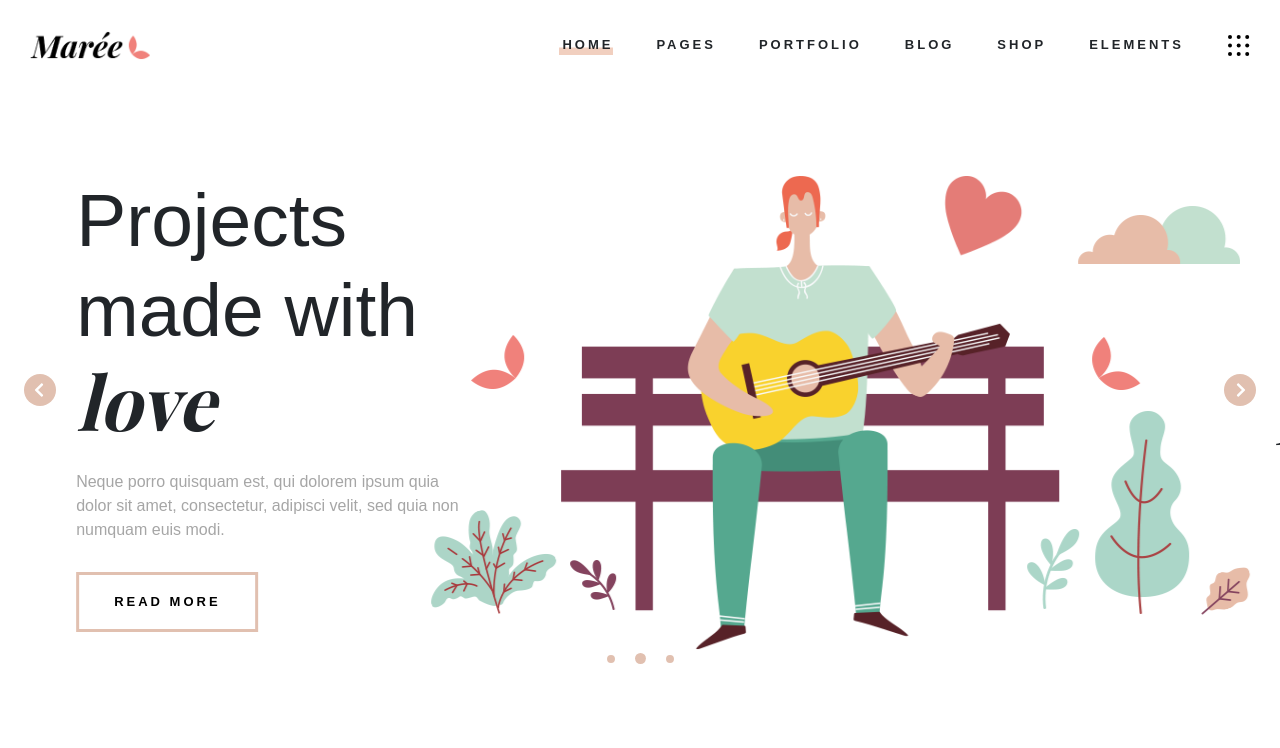
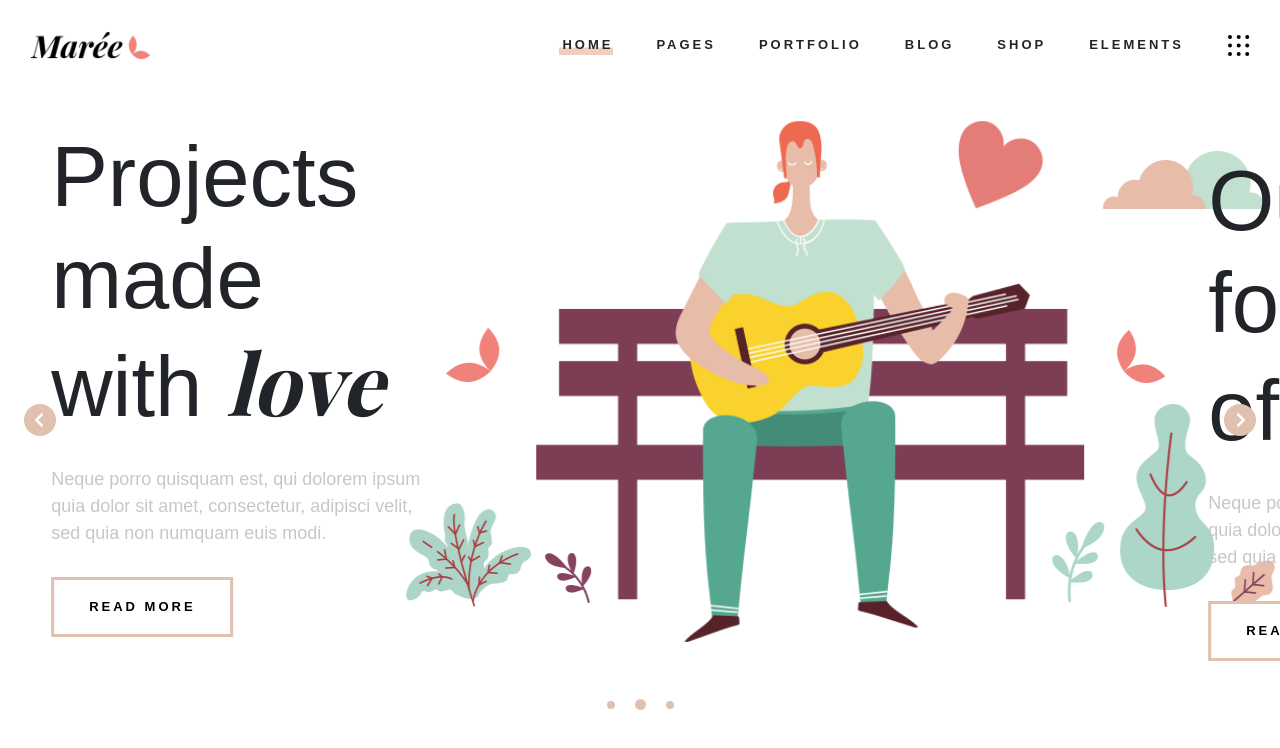
Before and after one commit to SimoneSpirito01/proj-html-vuejs, a Vue app: page / in a window 1280 px wide. Shown: the top 748 px of the page. Built offline with nearby package versions, Linux system fonts and the light colour scheme; a web font is replaced by a local one.

Commit message:
jumbo fix style

```diff
--- a/src/components/elements/JumboText.vue
+++ b/src/components/elements/JumboText.vue
@@ -2,7 +2,9 @@
     <div class="left">
         <h1>{{title}} <span>{{lastWord}}</span></h1>
         <p>{{text}}</p>
-        <button>Read more</button>
+        <div class="my_btn">
+            <button>Read more</button>
+        </div>
     </div>
 </template>
 
@@ -22,9 +24,12 @@ export default {
     .left {
         width: 30%;
         margin-right: 100px;
+        display: flex;
+        flex-direction: column;
+        justify-content: center;
 
         h1 {
-            font-size: 75px;
+            font-size: 85px;
             font-weight: 400;
 
             span {
@@ -35,9 +40,10 @@ export default {
         }
 
         p {
+            font-size: 18px;
             margin: 20px 0 30px;
             padding: 0;
-            color: #a6a6a6;
+            color: #c7c7c7;
         }
 
         button {
--- a/src/components/elements/Jumboimg.vue
+++ b/src/components/elements/Jumboimg.vue
@@ -48,7 +48,7 @@ export default {
             position: relative;
 
             > img {
-                width: 500px;
+                width: 550px;
             }
         }
 
--- a/src/components/elements/Jumboimg2.vue
+++ b/src/components/elements/Jumboimg2.vue
@@ -37,7 +37,7 @@ export default {
             position: relative;
 
             > img {
-                width: 650px;
+                width: 800px;
             }
         }
 
--- a/src/components/elements/Jumboimg3.vue
+++ b/src/components/elements/Jumboimg3.vue
@@ -2,7 +2,7 @@
 
     <div class="right">
         <div class="image girl">
-            <img src="../../assets/img/h-2-slider-img-15.png" alt="">
+            <img src="../../assets/img/h-2-slider-img-15.png" alt="" class="my_background">
             <div class="image green">
                 <img src="../../assets/img/h-2-slider-img-13.png" alt="">
             </div>
@@ -14,7 +14,7 @@
             </div>
         </div>
         <div class="image man">
-            <img src="../../assets/img/h-2-slider-img-16.png" alt="">
+            <img src="../../assets/img/h-2-slider-img-16.png" alt="" class="my_background">
             <div class="image multi">
                 <img src="../../assets/img/h-2-slider-img-17.png" alt="">
             </div>
@@ -39,12 +39,13 @@ export default {
 
     .right {
         display: flex;
+        margin-top: 70px;
 
         > * {
             position: relative;
 
-            > img {
-                object-fit: cover;
+            > .my_background {
+                width: 380px;
             }
         }
 
--- a/src/components/sections/Jumbo.vue
+++ b/src/components/sections/Jumbo.vue
@@ -118,7 +118,10 @@ export default {
         height: 600px;
         display: flex;
         justify-content: space-between;
-        align-items: center;
+        margin-top: 30px;
+
+        .my_indicators {
+            margin-bottom: 0;
 
             .my_button {
                 display: flex;
@@ -135,6 +138,7 @@ export default {
                     &.active {
                         width: 11px;
                         height: 11px;
+                    }
                 }
             }
         }
```
Lines whose indentation alone changed are shown as unchanged.
